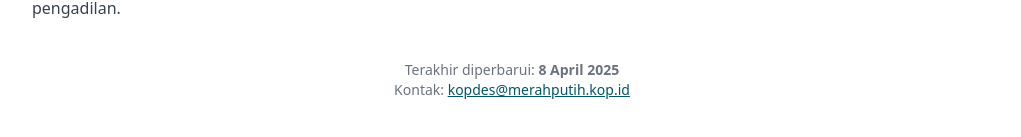
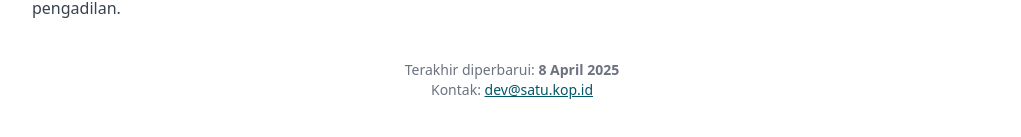
Before and after one commit to kop-go-id/kopdes-merah-putih, a Next.js app in the folder frontend/: page /syarat-dan-ketentuan in a window 1280 px wide. Shown: the part 1292-1429 px from the top of the page, without its empty margins (128-1149 px from the left). Built offline with nearby package versions, Linux system fonts and the light colour scheme.

Commit message:
term & condition

```diff
--- a/frontend/src/pages/syarat-dan-ketentuan.js
+++ b/frontend/src/pages/syarat-dan-ketentuan.js
@@ -85,10 +85,10 @@ export default function TermsSection() {
         <p>
           Kontak:{" "}
           <a
-            href="mailto:kopdes@merahputih.kop.id"
+            href="mailto:dev@satu.kop.idd"
             className="text-[#025669] underline"
           >
-            kopdes@merahputih.kop.id
+            dev@satu.kop.id
           </a>
         </p>
       </div>
```
